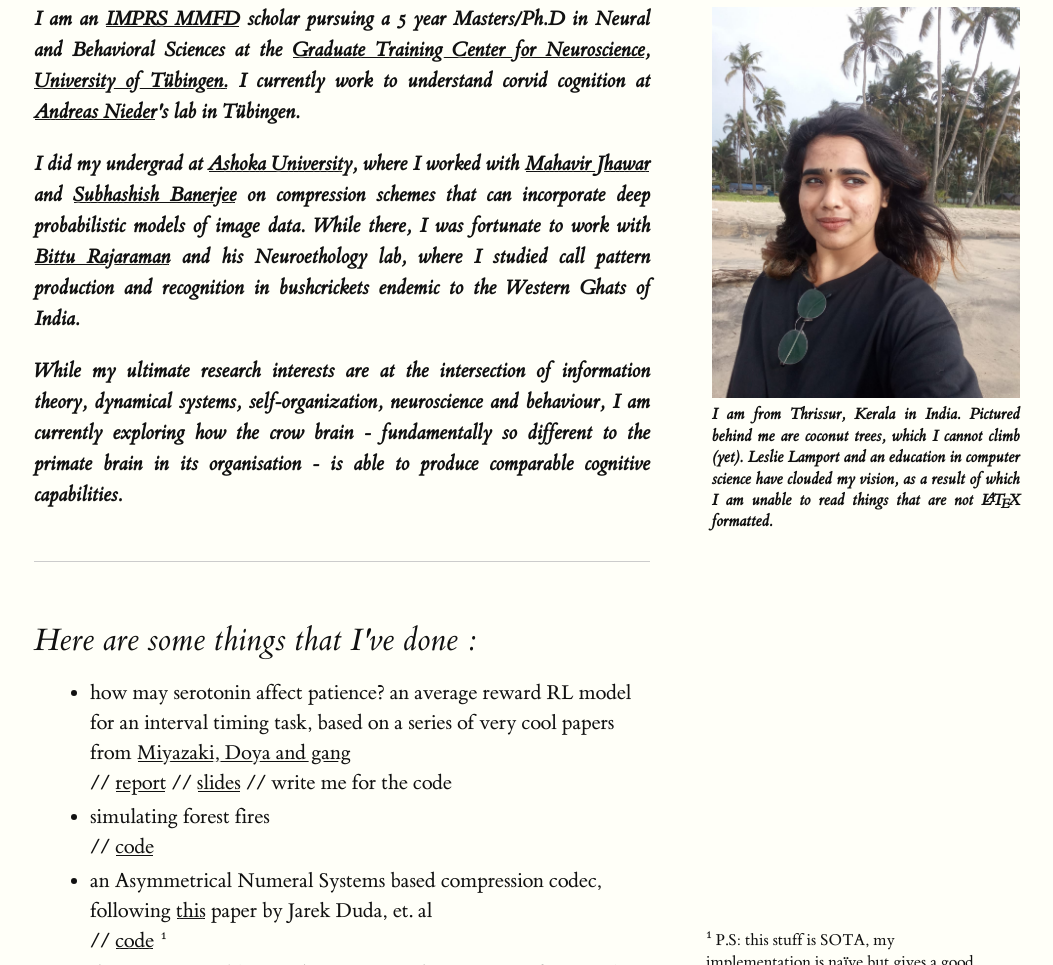
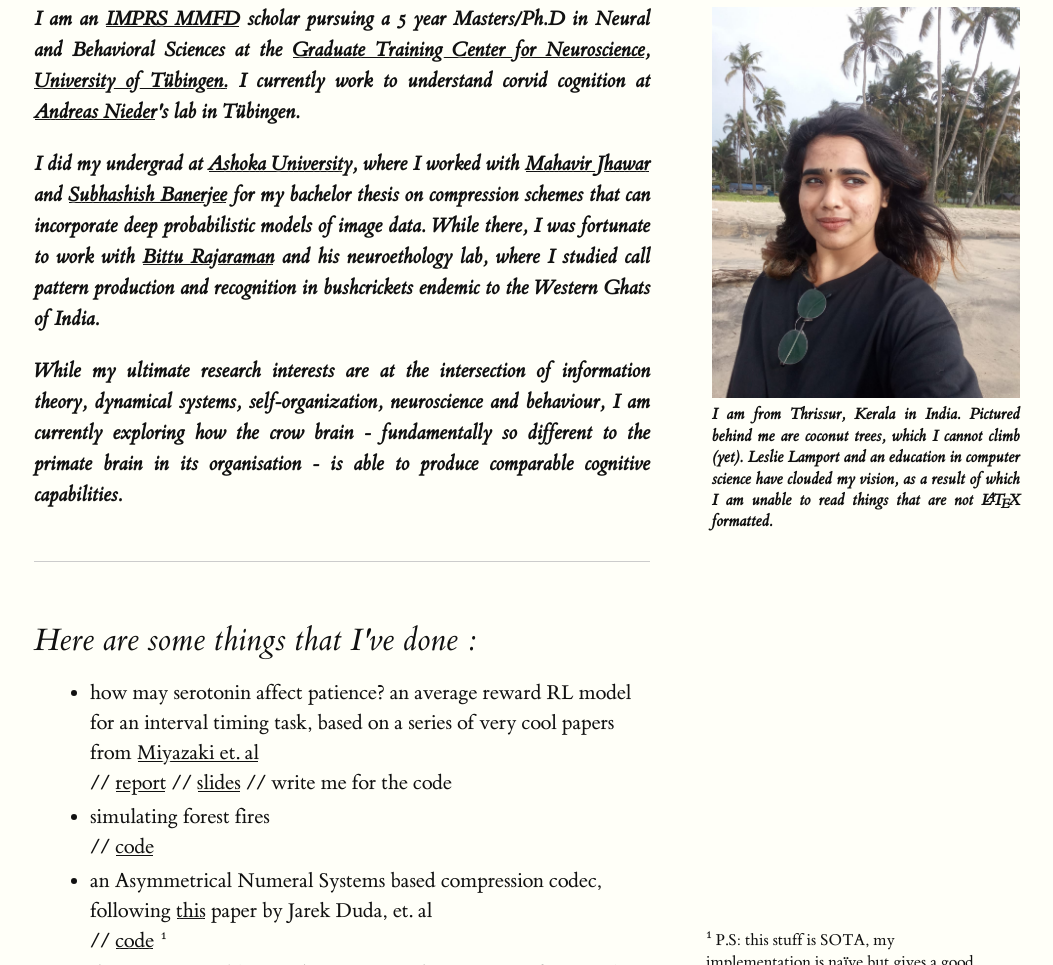
Before and after one commit to shw3ta/shw3ta.github.io, a website: page index.html in a window 1280 px wide. Shown: the part 358-1323 px from the top of the page, without its empty margins (126-1179 px from the left). Drawn offline with Linux system fonts and the light colour scheme.

Commit message:
alsjdfha

```diff
--- a/index.html
+++ b/index.html
@@ -38,8 +38,9 @@
             </p>
 
           <p align="justify">
-            <b><i>I did my undergrad at <a href="https://www.ashoka.edu.in/">Ashoka University</a>, where I worked with  <a href="https://sites.google.com/site/homeofmahavir/Home?authuser=0">Mahavir Jhawar</a> and <a href="https://www.cse.iitd.ac.in/~suban/">Subhashish Banerjee</a> on compression schemes that can incorporate deep probabilistic models of image data.</i></b>
-            While there, I was fortunate to work with <a href="https://scholar.google.com/citations?user=VIHjbnsAAAAJ&hl=en">Bittu Rajaraman</a> and his Neuroethology lab, where I studied call pattern production and recognition in bushcrickets endemic to the Western Ghats of India.</i></b>
+            <b><i>I did my undergrad at <a href="https://www.ashoka.edu.in/">Ashoka University</a>, where I worked with  <a href="https://sites.google.com/site/homeofmahavir/Home?authuser=0">Mahavir Jhawar</a> and <a href="https://www.cse.iitd.ac.in/~suban/">Subhashish Banerjee</a> for my bachelor thesis on compression schemes that can incorporate deep probabilistic models of image data.</i></b>
+            While there, I was fortunate to work with <a href="https://scholar.google.com/citations?user=VIHjbnsAAAAJ&hl=en">Bittu Rajaraman</a> and his neuroethology lab, where I studied call pattern production and recognition in bushcrickets endemic to the Western Ghats of India.</i></b>
+
           </p>
 
 
@@ -58,7 +59,7 @@
         <h2>Here are some things that I've done :</h2>
         <ul>
           <li>
-            how may serotonin affect patience? an average reward RL model for an interval timing task, based on a series of very cool papers from <a href="https://www.nature.com/articles/s41467-018-04496-y">Miyazaki, Doya and gang </a> <br>
+            how may serotonin affect patience? an average reward RL model for an interval timing task, based on a series of very cool papers from <a href="https://www.nature.com/articles/s41467-018-04496-y">Miyazaki et. al </a> <br>
             // <a href="https://github.com/shw3ta/shw3ta.github.io/blob/main/assets/docs/Serotonin_in_Patience.pdf">report</a>  // <a href="https://docs.google.com/presentation/d/1TBU18HkB6YH95xORvMs_F6oB5036xLqOLxn7J0318yQ/edit?usp=sharing">slides</a> // write me for the code
            </li>
            <li>
```
